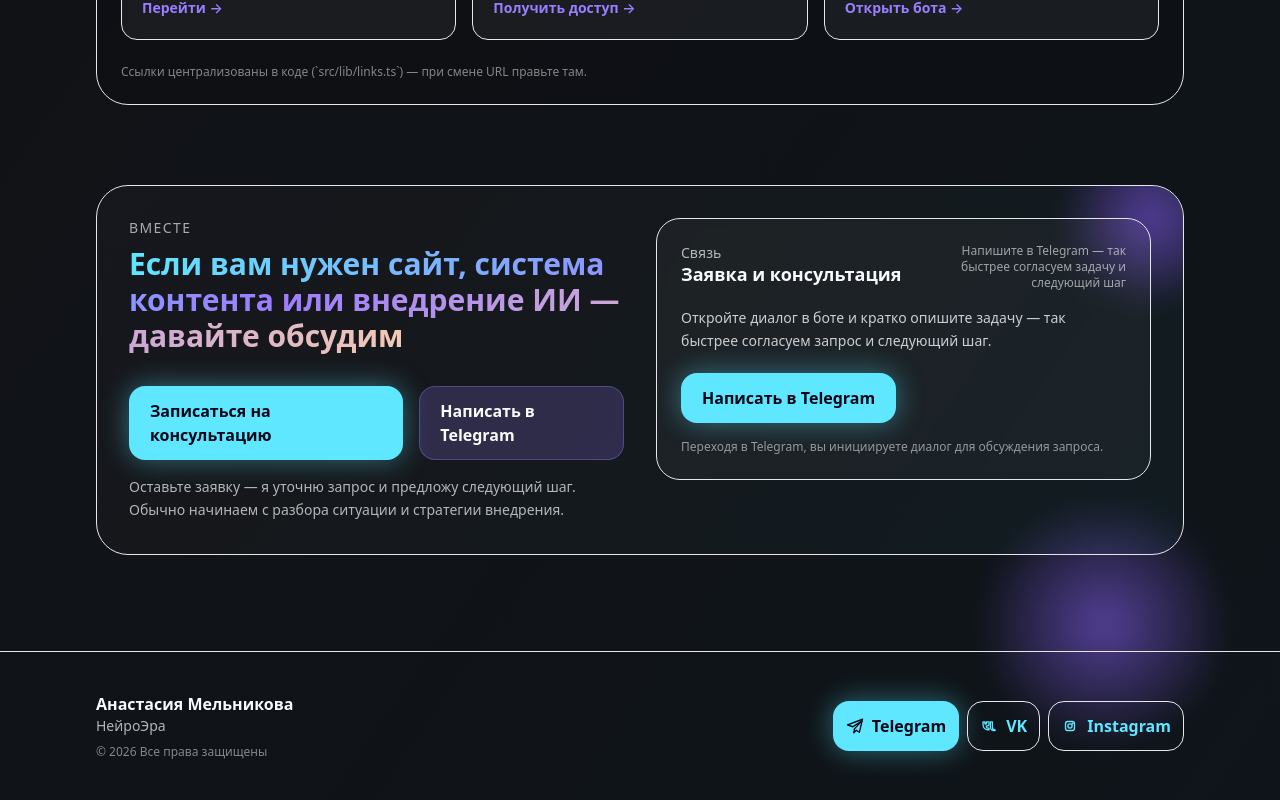
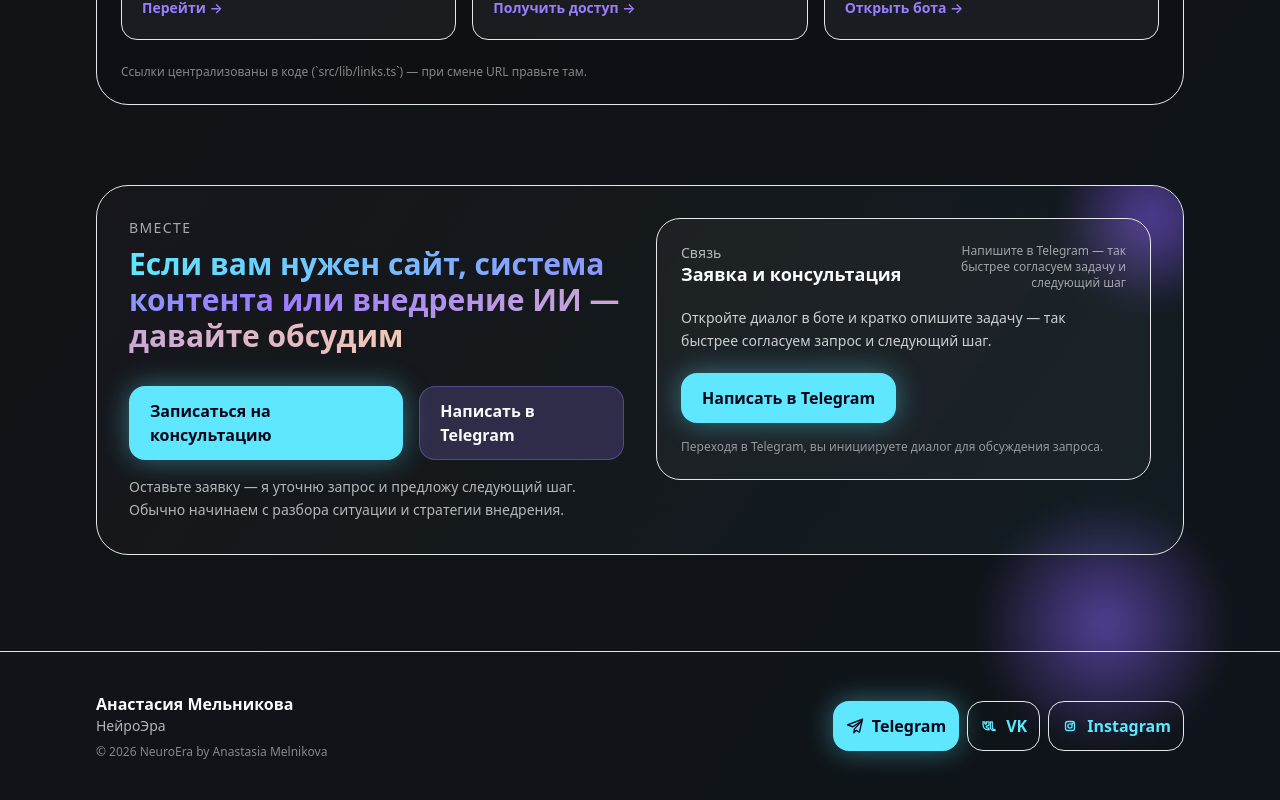
Before and after one commit to snegurkanastena-ux/neiroera-site, a Next.js app: page / in a window 1280 px wide. Shown: the part 7112-7912 px from the top of the page. Built offline with nearby package versions, Linux system fonts and the light colour scheme.

Commit message:
update footer copyright

```diff
--- a/src/components/SiteFooter.tsx
+++ b/src/components/SiteFooter.tsx
@@ -53,8 +53,8 @@ export function SiteFooter() {
             <div className="font-bold">{t("footer.name")}</div>
             <div className="text-sm text-text/70">{t("footer.tag")}</div>
             <div className="mt-2 text-xs text-text/50">
-              © {year} {t("footer.rights")}
-            </div>
+  © {year} NeuroEra by Anastasia Melnikova
+</div>
           </div>
 
           <div className="flex flex-wrap items-center gap-2">
```
